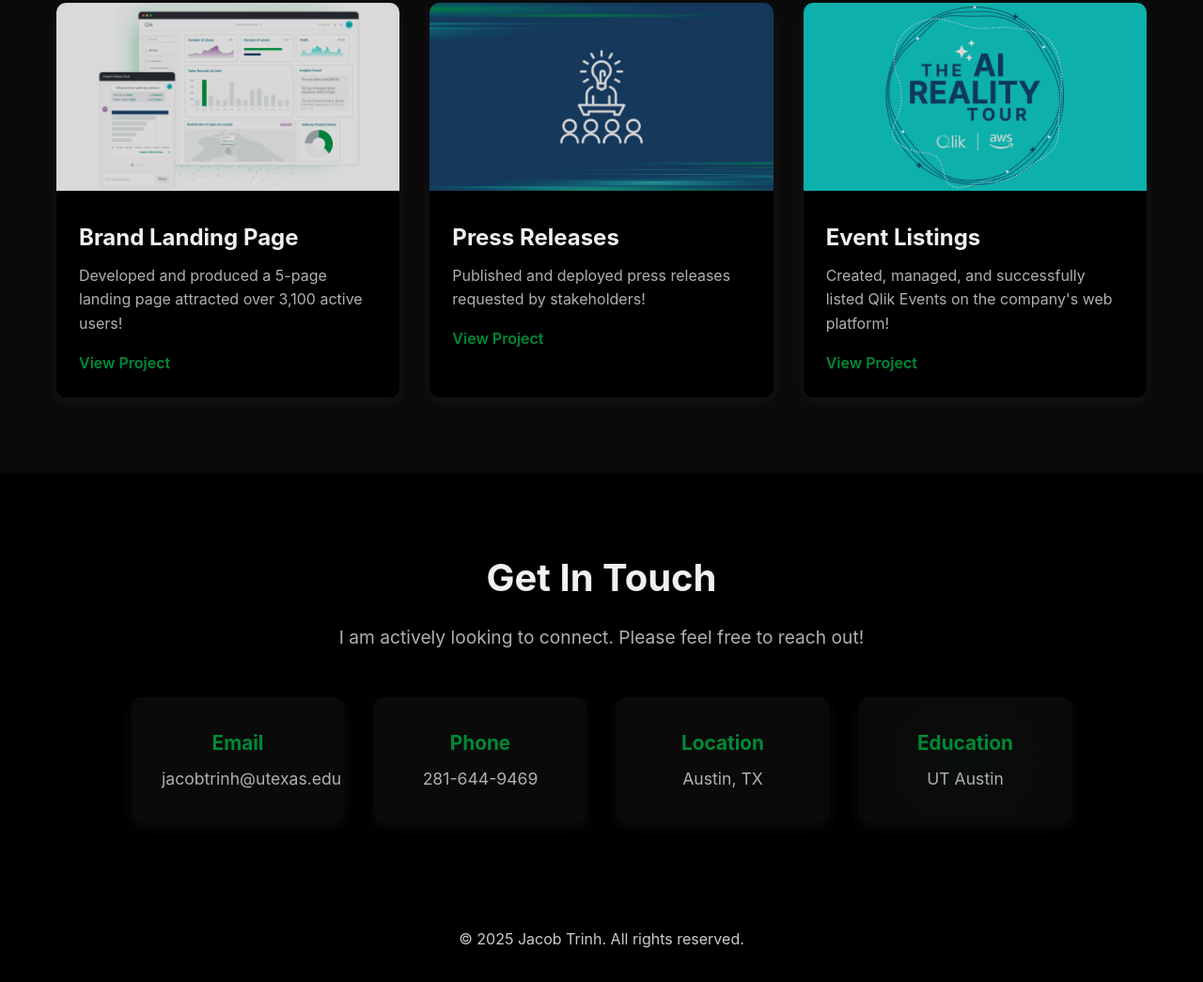
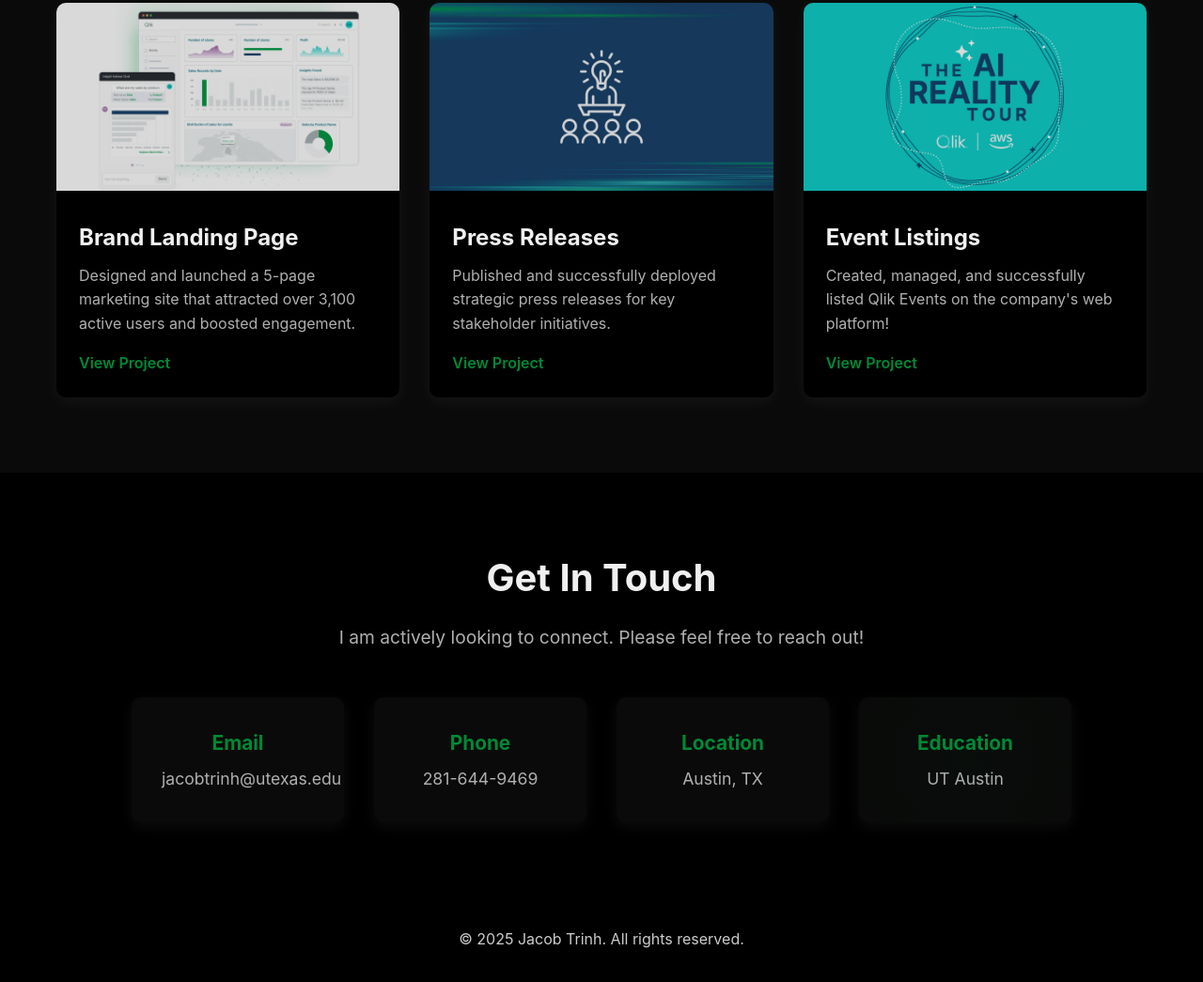
Before and after one commit to jacobtrinh/qlik-intern-presentation, a plain HTML site: page index.html in a window 1280 px wide. Shown: the part 2662-3707 px from the top of the page at 94% size. Drawn offline with Linux system fonts and the light colour scheme.

Commit message:
Update index.html

```diff
--- a/index.html
+++ b/index.html
@@ -208,7 +208,7 @@
                     <img src="/images/qlik-data.png" alt="Project 1">
                     <div class="project-info">
                         <h3>Brand Landing Page</h3>
-                        <p>Developed and produced a 5-page landing page attracted over 3,100 active users!</p>
+                        <p>Designed and launched a 5-page marketing site that attracted over 3,100 active users and boosted engagement.</p>
                         <a href="https://www.qlik.com/us/data-leaders-guide" target="_blank" class="project-link">View Project</a>
                     </div>
                 </div>
@@ -216,7 +216,7 @@
                     <img src="/images/press-releases.png" alt="Project 2">
                     <div class="project-info">
                         <h3>Press Releases</h3>
-                        <p>Published and deployed press releases requested by stakeholders!</p>
+                        <p>Published and successfully deployed strategic press releases for key stakeholder initiatives.</p>
                         <a href="https://www.qlik.com/us/company/press-room?page=1&limit=9&newsType=Press%20Release" target="_blank" class="project-link">View Project</a>
                     </div>
                 </div>
```
